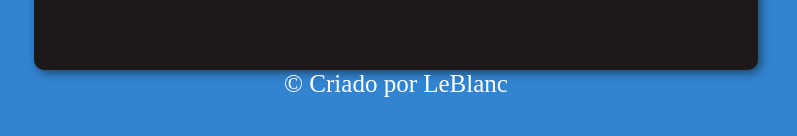
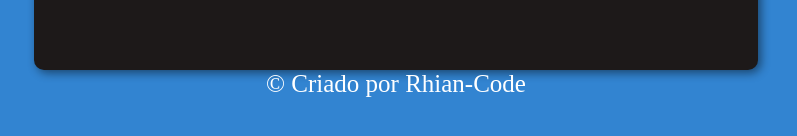
Before and after one commit to rhian-code/velocimetro, a plain HTML site: page index.html in a window 1280 px wide. Shown: the part 438-574 px from the top of the page, without its empty margins (244-1041 px from the left). Drawn offline with Linux system fonts and the light colour scheme.

Commit message:
Inserindo projeto

```diff
--- a/index.html
+++ b/index.html
@@ -27,7 +27,7 @@
     <div id="multa"></div>
   </section>
   <footer>
-    <p>&copy; Criado por LeBlanc</p>
+    <p>&copy; Criado por Rhian-Code</p>
   </footer>
   <script src="script.js"></script>
 </body>
```
